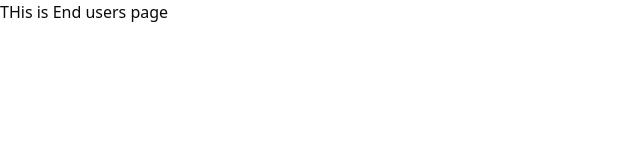
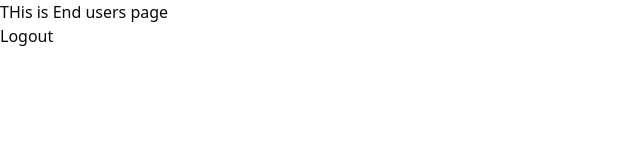
Before and after one commit to Hailekeh22/AI-Assisted-Recruitment-System-Frontend, a Next.js app: page /en/user in a window 1280 px wide. Shown: the top 160 px of the page, without its empty margins (0-640 px from the left). Built offline with nearby package versions, Linux system fonts and the light colour scheme; no server answers.

Commit message:
logout and auth service modification

```diff
--- a/src/app/[locale]/login/page.tsx
+++ b/src/app/[locale]/login/page.tsx
@@ -1,6 +1,6 @@
 'use client';
 
-import { useLoginUserMutation } from '@/services/loginAPI';
+import { useLoginUserMutation } from '@/services/authAPI';
 import { useState } from 'react';
 
 export default function LoginForm() {
@@ -20,10 +20,8 @@ export default function LoginForm() {
         window.location.href = '/admin';
       } else if (role === 'employer') {
         window.location.href = '/employer';
-      } else if (role === 'user') {
+      } else if (role === 'jobseeker') {
         window.location.href = '/user';
-      } else {
-        window.location.href = '/'; // fallback
       }
 
     } catch (error: any) {
--- a/src/app/[locale]/user/page.tsx
+++ b/src/app/[locale]/user/page.tsx
@@ -1,9 +1,24 @@
-
+"use client";
+import { useLogoutUserMutation } from "@/services/authAPI";
 
 const UserPage = () => {
+  const [userLogout] = useLogoutUserMutation();
+
+  const handleLogout = async () => {
+    try {
+      await userLogout(null).unwrap();
+      window.location.href = "/";
+    } catch (e) {
+      console.log("Error happend while logging out");
+    }
+  };
+
   return (
-    <div> THis is End users page</div>
-  )
-}
+    <>
+      <div> THis is End users page</div>
+      <button onClick={handleLogout}>Logout</button>
+    </>
+  );
+};
 
 export default UserPage;
--- a/src/services/loginAPI.ts
+++ b/src/services/authAPI.ts
@@ -1,6 +1,6 @@
 import { createApi, fetchBaseQuery } from "@reduxjs/toolkit/query/react";
 
-export const loginApi = createApi({
+export const authApi = createApi({
   reducerPath: "loginApi",
   baseQuery: fetchBaseQuery({
     baseUrl: process.env.NEXT_PUBLIC_USERS_API_URL,
@@ -14,7 +14,13 @@ export const loginApi = createApi({
         body: userData,
       }),
     }),
+    logoutUser: builder.mutation({
+      query: () => ({
+        url: "/logout",
+        method: "POST"
+      })
+    })
   }),
 });
 
-export const { useLoginUserMutation } = loginApi;
+export const { useLoginUserMutation, useLogoutUserMutation } = authApi;
--- a/src/store/store.ts
+++ b/src/store/store.ts
@@ -1,16 +1,16 @@
 import { configureStore } from '@reduxjs/toolkit';
 import { setupListeners } from '@reduxjs/toolkit/query';
 import { userRegistrationApi } from '@/services/userRegisterAPI';
-import { loginApi } from '@/services/loginAPI';
+import { authApi } from '@/services/authAPI';
 
 
 
 export const store = configureStore({
   reducer: {
     [userRegistrationApi.reducerPath]: userRegistrationApi.reducer,
-    [loginApi.reducerPath]: loginApi.reducer,
+    [authApi.reducerPath]: authApi.reducer,
   },
-  middleware: (getDefaultMiddleware) => getDefaultMiddleware().concat(userRegistrationApi.middleware, loginApi.middleware),
+  middleware: (getDefaultMiddleware) => getDefaultMiddleware().concat(userRegistrationApi.middleware, authApi.middleware),
 
 });
 
```
